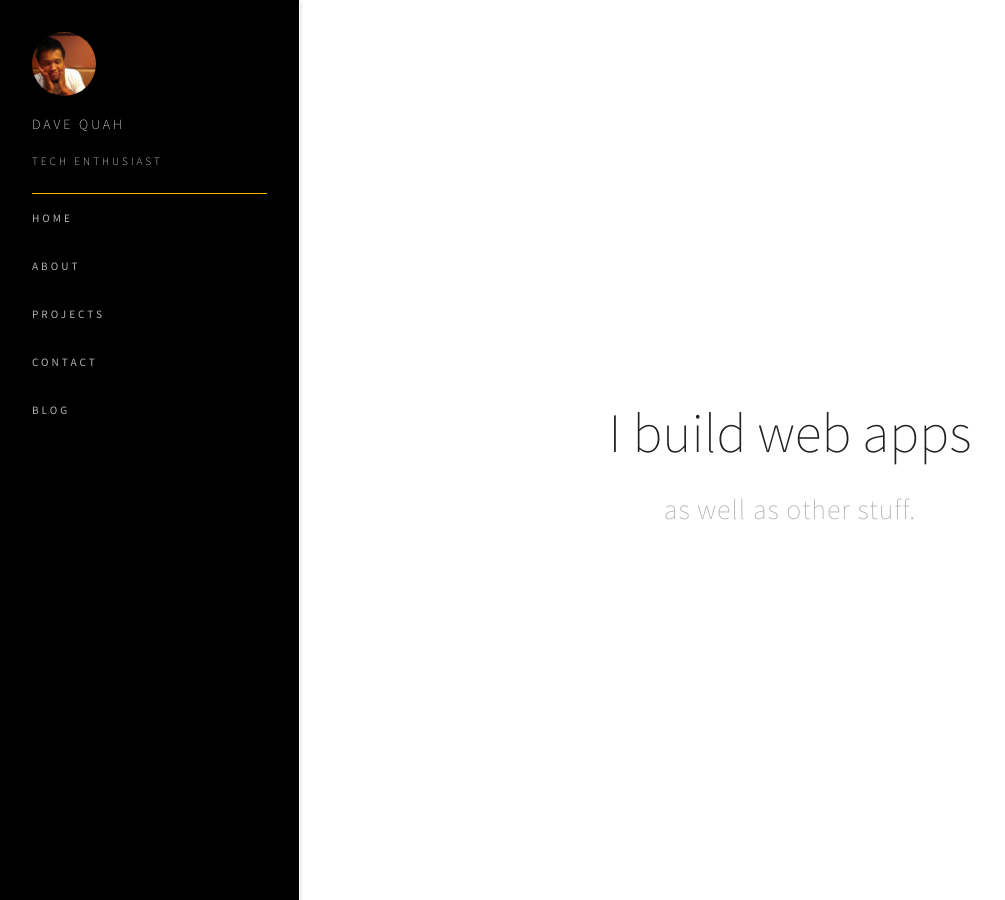
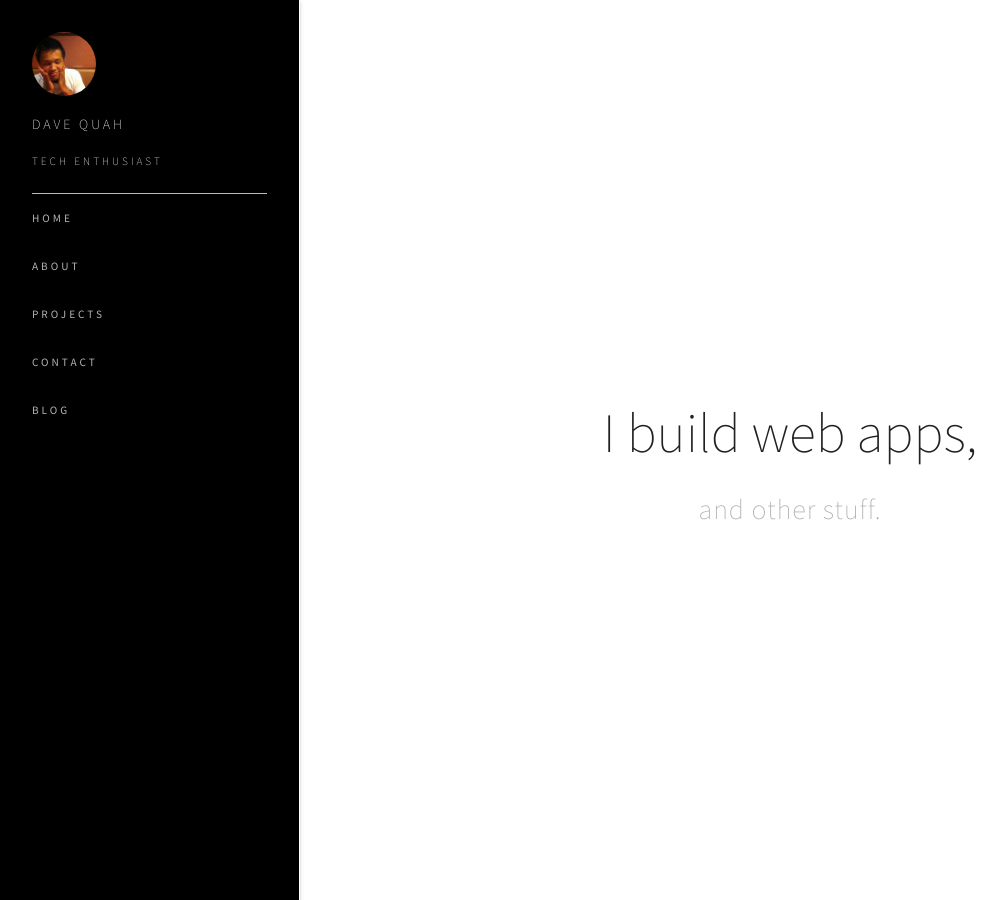
Before and after one commit to Milleus/milleus.github.io, a Jekyll site: the page built from index.html, in a window 1280 px wide and 900 px high. Shown: the whole window, without its empty margins (0-1005 px from the left). Built offline with Jekyll 4.4.1, drawn with Linux system fonts in a browser that asks for light colours; nearby versions of some CDN libraries.

Commit message:
[Dave] change minor text

```diff
--- a/index.html
+++ b/index.html
@@ -4,8 +4,8 @@ title: Home
 ---
 <section id="home">
   <!-- <div class="row"> -->
-    <h1>I build web apps</h1>
-    <p class="caption">as well as other stuff.</p>
+    <h1>I build web apps,</h1>
+    <p class="caption">and other stuff.</p>
   <!-- </div> -->
 </section>
 
```
